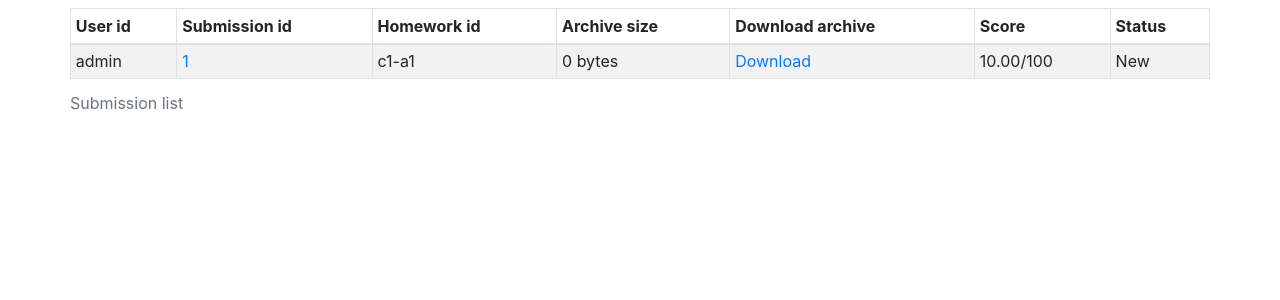
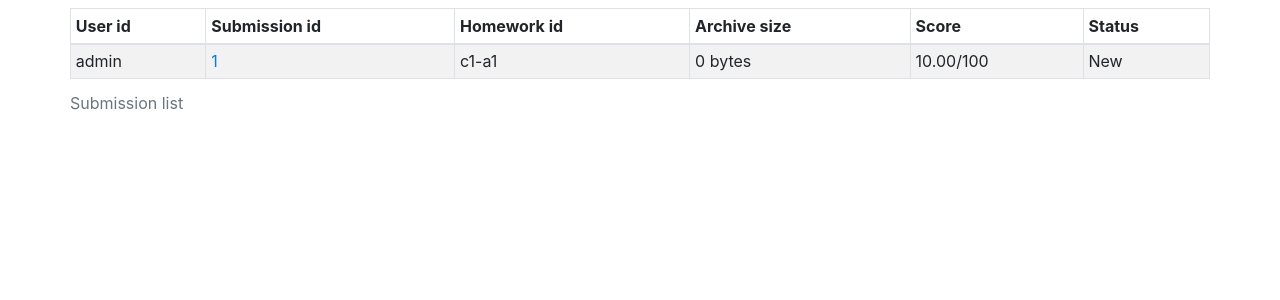
Before and after one commit to vmck/acs-interface, a Django app: page /submission/ in a window 1280 px wide. Shown: the part 56-356 px from the top of the page. Run offline with Django 3.2, Linux system fonts and the light colour scheme; a user stored in the database is signed in; data comes from the database, SQL or seed files in the repository; tables that the repository leaves empty hold one stand-in row (values such as "Sample post"); parts of the project's set-up code (start-up, migrations or seed data) failed here and were passed over; some libraries are stand-ins or nearby versions.

Commit message:
Remove download from list

```diff
--- a/interface/templates/interface/submission_list.html
+++ b/interface/templates/interface/submission_list.html
@@ -12,7 +12,6 @@
             <th scope="col">Submission id</th>
             <th scope="col">Homework id</th>
             <th scope="col">Archive size</th>
-            <th scope="col">Download archive</th>
             <th scope="col">Score</th>
             <th scope="col">Status</th>
           </tr>
@@ -25,13 +24,6 @@
               <td><a href="{{ sub_base_url }}{{ sub.id }}">{{ sub.id }}</a></td>
               <td>{{ sub.assignment.full_code }}</td>
               <td>{{ sub.archive_size|filesizeformat }}</td>
-              <td>
-                {% if sub.user == user %}
-                  <a href="/submission/{{ sub.id }}/download">Download</a>
-                {% else %}
-                  <p>Download</p>
-                {% endif %}
-              </td>
               <td>{{ sub.total_score }}/{{ sub.assignment.max_score }}</td>
               <td>{{ sub.get_state_display }}</td>
             </tr>
```
